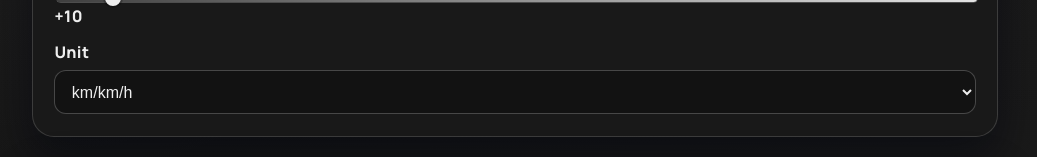
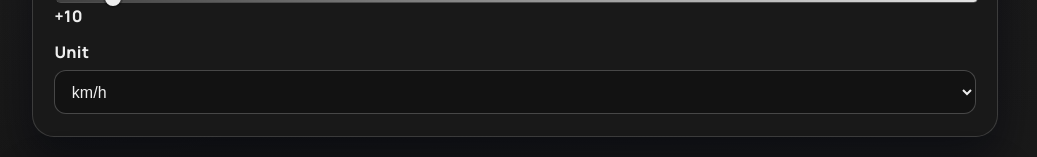
Before and after one commit to RazvanGolan/Fast-Lane-Slow-Gain, a React (Vite) app: page / in a window 1280 px wide. Shown: the part 362-519 px from the top of the page, without its empty margins (125-1162 px from the left). Built offline with nearby package versions, Linux system fonts and the light colour scheme.

Commit message:
chore: fix failed tests

```diff
--- a/src/features/calculator/components/SpeedCalculatorForm.tsx
+++ b/src/features/calculator/components/SpeedCalculatorForm.tsx
@@ -157,7 +157,7 @@ export function SpeedCalculatorForm() {
             }}
           >
             <option value="mi">mi/mph</option>
-            <option value="km">km/km/h</option>
+            <option value="km">km/h</option>
           </select>
         </div>
       </form>
```
Also changed, not shown: 2 other files (tests, documents, lock files or other folders).
